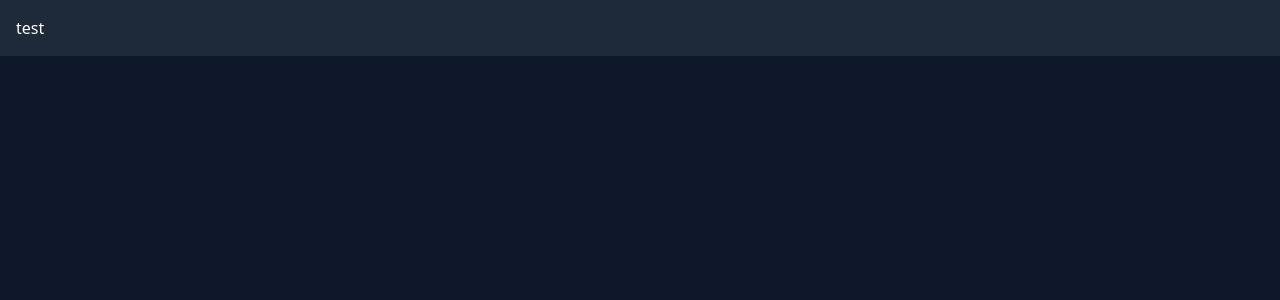
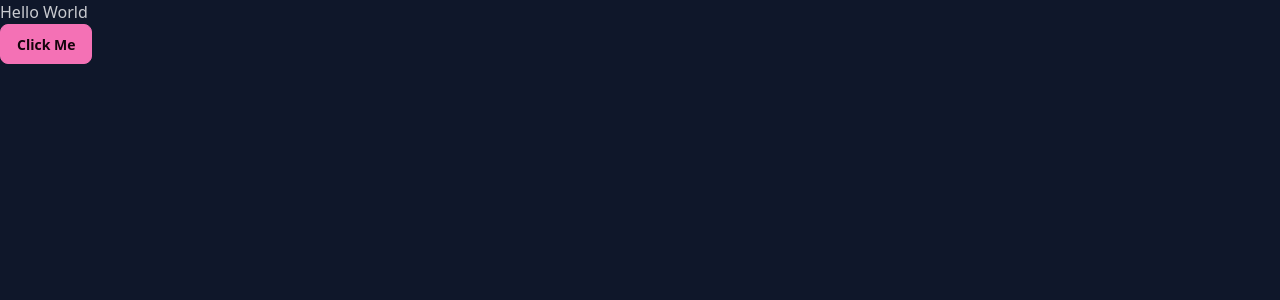
Before and after one commit to codejordy25/todo_reactjs, a React (Vite) app: page / in a window 1280 px wide. Shown: the top 300 px of the page. Built offline with nearby package versions, Linux system fonts and the light colour scheme.

Commit message:
conf lucide

```diff
--- a/package.json
+++ b/package.json
@@ -11,6 +11,7 @@
   },
   "dependencies": {
     "@tailwindcss/vite": "^4.1.12",
+    "lucide-react": "^0.542.0",
     "react": "^19.1.1",
     "react-dom": "^19.1.1",
     "tailwindcss": "^4.1.12"
--- a/src/App.tsx
+++ b/src/App.tsx
@@ -1,5 +1,9 @@
 function App() {
-  return <div className="bg-gray-800 text-white p-4">test</div>;
+  return (
+    <div>
+      <h1>Hello World</h1> <button className="btn btn-accent">Click Me</button>
+    </div>
+  );
 }
 
 export default App;
```
Also changed, not shown: 1 other file (tests, documents, lock files or other folders).
